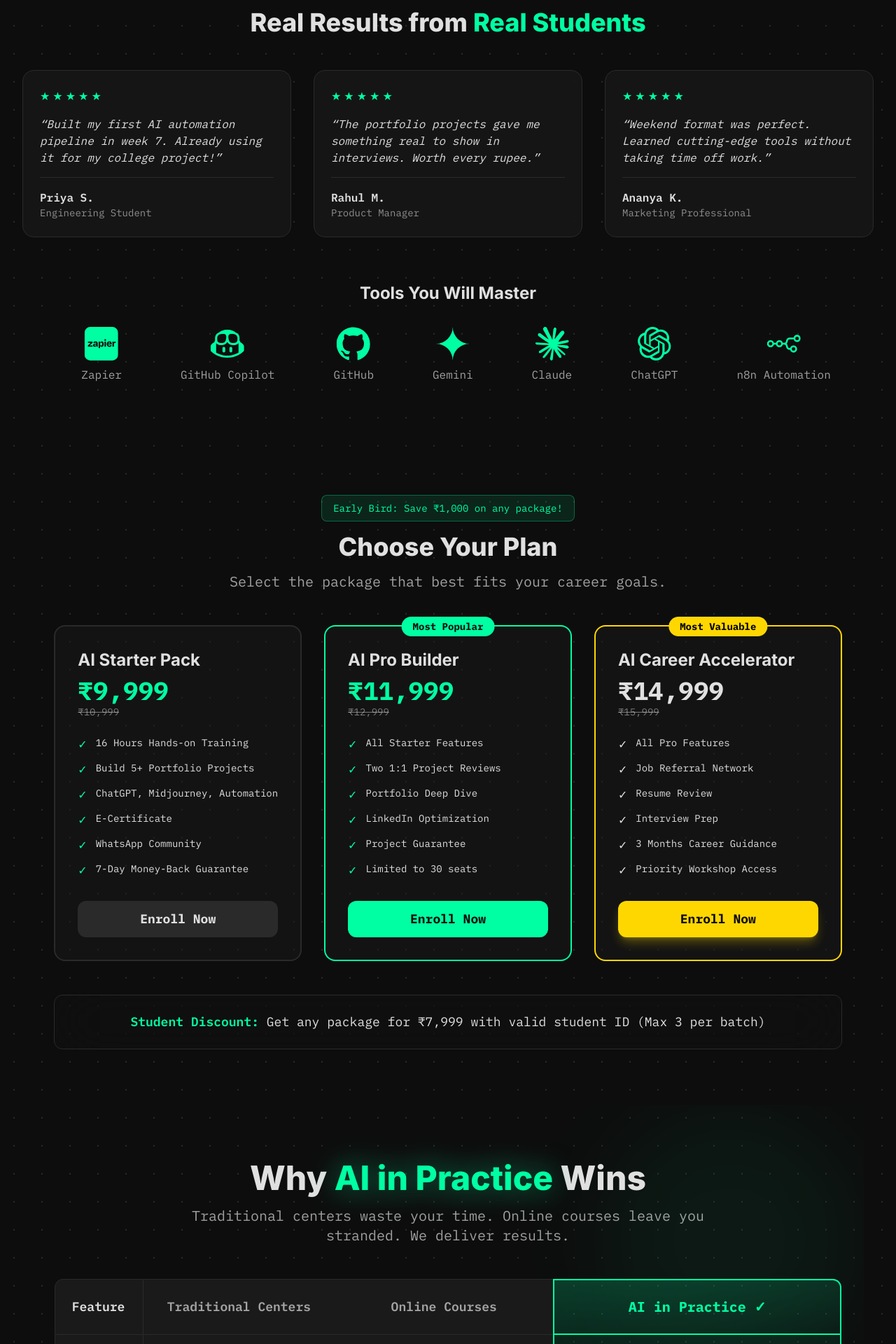
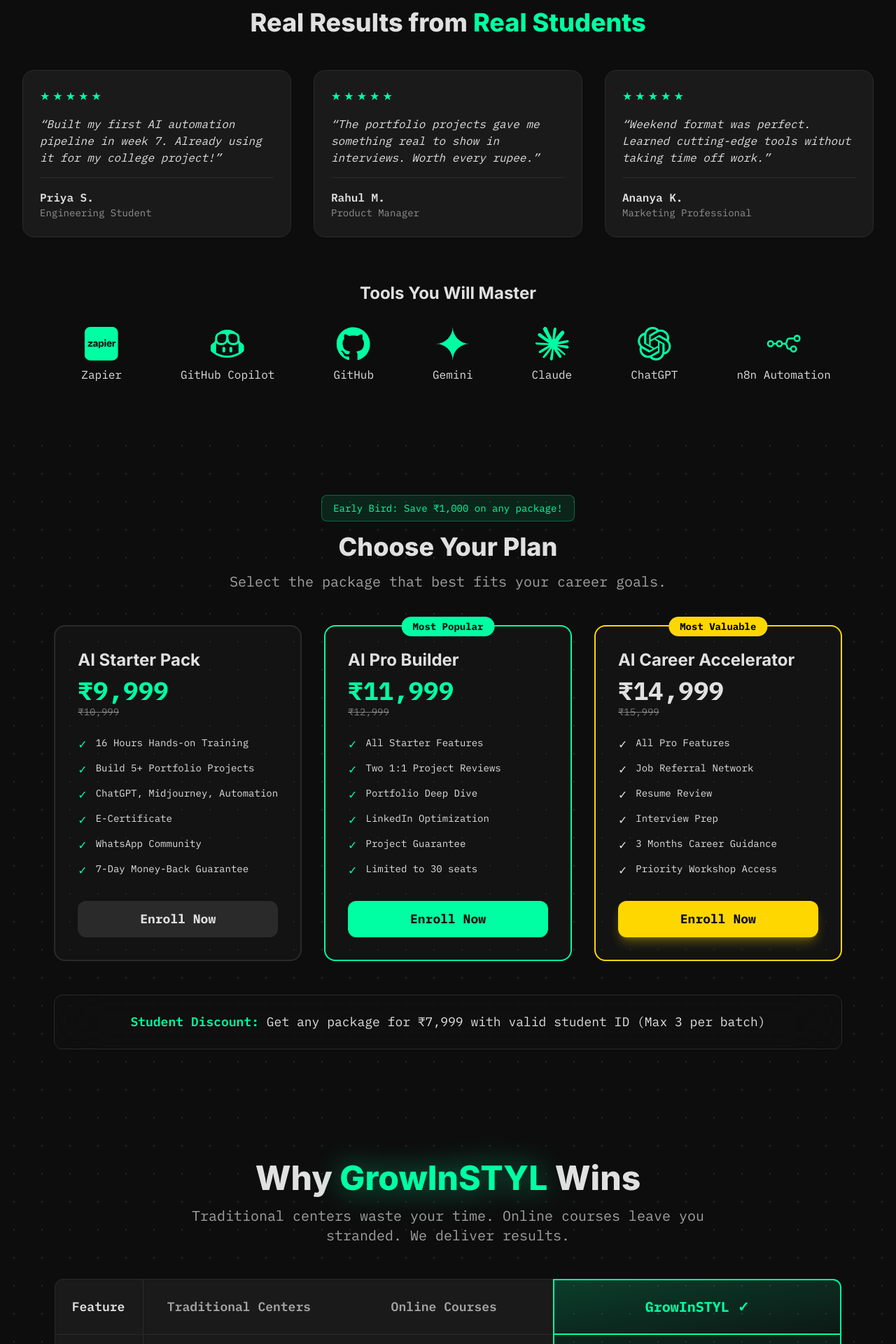
Before and after one commit to Vnktxo/ai-in-landing-page, a Next.js app: page / in a window 1280 px wide. Shown: the part 4260-6180 px from the top of the page at 70% size. Built offline with nearby package versions, Linux system fonts and the light colour scheme.

Commit message:
testimonials fixed

```diff
--- a/src/components/Comparison.tsx
+++ b/src/components/Comparison.tsx
@@ -46,12 +46,12 @@
   return (
     <section id="compare" className="w-full py-20 bg-transparent relative overflow-hidden">
       {/* Background decoration */}
-      <div className="absolute top-0 right-0 w-96 h-96 bg-[#00FFA3]/5 rounded-full blur-3xl"></div>
+      <div className="absolute top-0 right-0 w-96 h-96 bg-transparent rounded-full blur-3xl"></div>
 
       <div className="max-w-7xl mx-auto px-4 sm:px-6 lg:px-8 relative z-10">
         <div className="text-center mb-12">
           <h2 className="text-3xl sm:text-5xl font-extrabold text-[#E0E0E0] mb-4">
-            Why <span className="text-[#00FFA3] drop-shadow-[0_0_20px_rgba(0,255,163,0.5)]">AI in Practice</span> Wins
+            Why <span className="text-[#00FFA3] drop-shadow-[0_0_20px_rgba(0,255,163,0.5)]">GrowInSTYL</span> Wins
           </h2>
           <p className="mt-4 text-xl text-[#E0E0E0]/70 max-w-3xl mx-auto">
             Traditional centers waste your time. Online courses leave you stranded. We deliver results.
@@ -73,7 +73,7 @@
                   Online Courses
                 </th>
                 <th className="p-6 text-center text-xl font-bold text-[#00FFA3] bg-gradient-to-br from-[#00FFA3]/20 to-[#00FFA3]/5 border-2 border-[#00FFA3] rounded-tr-xl">
-                  AI in Practice ✓
+                  GrowInSTYL ✓
                 </th>
               </tr>
             </thead>
--- a/src/components/ProofPoints.tsx
+++ b/src/components/ProofPoints.tsx
@@ -62,7 +62,7 @@
 
 const ProofPoints = () => {
   return (
-    <section className="w-full py-20 bg-[#0D0D0D] border-y border-[#2A2A2A]">
+    <section className="w-full py-20 bg-[#0D0D0D] border-y border-[#2A2A2A] hover">
       <div className="max-w-7xl mx-auto px-4 sm:px-6 lg:px-8">
 
         {/* This 3x3 grid places the 5th item in the center */}
--- a/src/components/Tools.tsx
+++ b/src/components/Tools.tsx
@@ -31,9 +31,30 @@
   { icon: SiClaude, name: "Claude" }
 ];
 
+// Reusable Testimonial Card Component
+const TestimonialCard = ({ name, role, text }: { name: string, role: string, text: string }) => (
+  <div
+    className="p-6 bg-[#1A1A1A] border border-[#2A2A2A] rounded-2xl hover:border-[#00FFA3]/50 transform hover:scale-105 transition duration-300
+               w-[80vw] md:w-full flex-shrink-0" // Sized for the mobile slider
+  >
+    <div className="flex mb-4 gap-1">
+      {[...Array(5)].map((_, j) => (
+        <span key={j} className="text-[#00FFA3]">★</span>
+      ))}
+    </div>
+    <p className="text-[#E0E0E0] mb-4 italic">&ldquo;{text}&rdquo;</p>
+    <div className="border-t border-[#2A2A2A] pt-4">
+      <p className="text-[#E0E0E0] font-semibold">{name}</p>
+      <p className="text-[#E0E0E0]/60 text-sm">{role}</p>
+    </div>
+  </div>
+);
+
+
 const Tools = () => {
   return (
-    <section className="w-full py-20 bg-transparent">
+    // Restored the solid background color
+    <section className="w-full py-20 bg-[#0D0D0D]">
       <div className="max-w-7xl mx-auto px-4 sm:px-6 lg:px-8">
         {/* Testimonials Section */}
         <div className="text-center mb-12">
@@ -42,24 +63,20 @@
           </h2>
         </div>
 
-        <div className="grid grid-cols-1 md:grid-cols-3 gap-8 mb-16">
+        {/* === Desktop Grid (Visible > md) === */}
+        <div className="hidden md:grid grid-cols-1 md:grid-cols-3 gap-8 mb-16">
           {TESTIMONIALS.map((t, i) => (
-            <div
-              key={i}
-              className="p-6  bg-[#1A1A1A]/70 border border-[#2A2A2A] rounded-2xl backdrop-blur-xl hover:border-[#00FFA3]/50 transform hover:scale-105 transition duration-300"
-            >
-              <div className="flex mb-4 gap-1">
-                {[...Array(5)].map((_, j) => (
-                  <span key={j} className="text-[#00FFA3]">★</span>
-                ))}
-              </div>
-              <p className="text-[#E0E0E0] mb-4 italic">&ldquo;{t.text}&rdquo;</p>
-              <div className="border-t border-[#2A2A2A] pt-4">
-                <p className="text-[#E0E0E0] font-semibold">{t.name}</p>
-                <p className="text-[#E0E0E0]/60 text-sm">{t.role}</p>
-              </div>
-            </div>
+            <TestimonialCard key={i} name={t.name} role={t.role} text={t.text} />
           ))}
+        </div>
+
+        {/* === Mobile Slider (Visible < md) === */}
+        <div className="md:hidden mb-16">
+          <InfiniteSlider gap={20} duration={40}>
+            {TESTIMONIALS.map((t, i) => (
+              <TestimonialCard key={i} name={t.name} role={t.role} text={t.text} />
+            ))}
+          </InfiniteSlider>
         </div>
 
         {/* Tools Section */}
@@ -72,7 +89,7 @@
               return (
                 <div key={index} className="flex flex-col items-center px-8">
                   <IconComponent className="text-5xl text-[#00FFA3]" />
-                  <span className="mt-2 text-[#E0E0E0]/70 whitespace-nowrap">{tool.name}</span>
+                  <span className="mt-2 text-[#E0E0E0]/7Opening 'vnktxo/ai-in-landing-page/ai-in-landing-page-3b2ac0287c9768cf89722e24a3cc4c3b220f38bc/src.app/page.tsx' to analyze.70 whitespace-nowrap">{tool.name}</span>
                 </div>
               );
             })}
```
